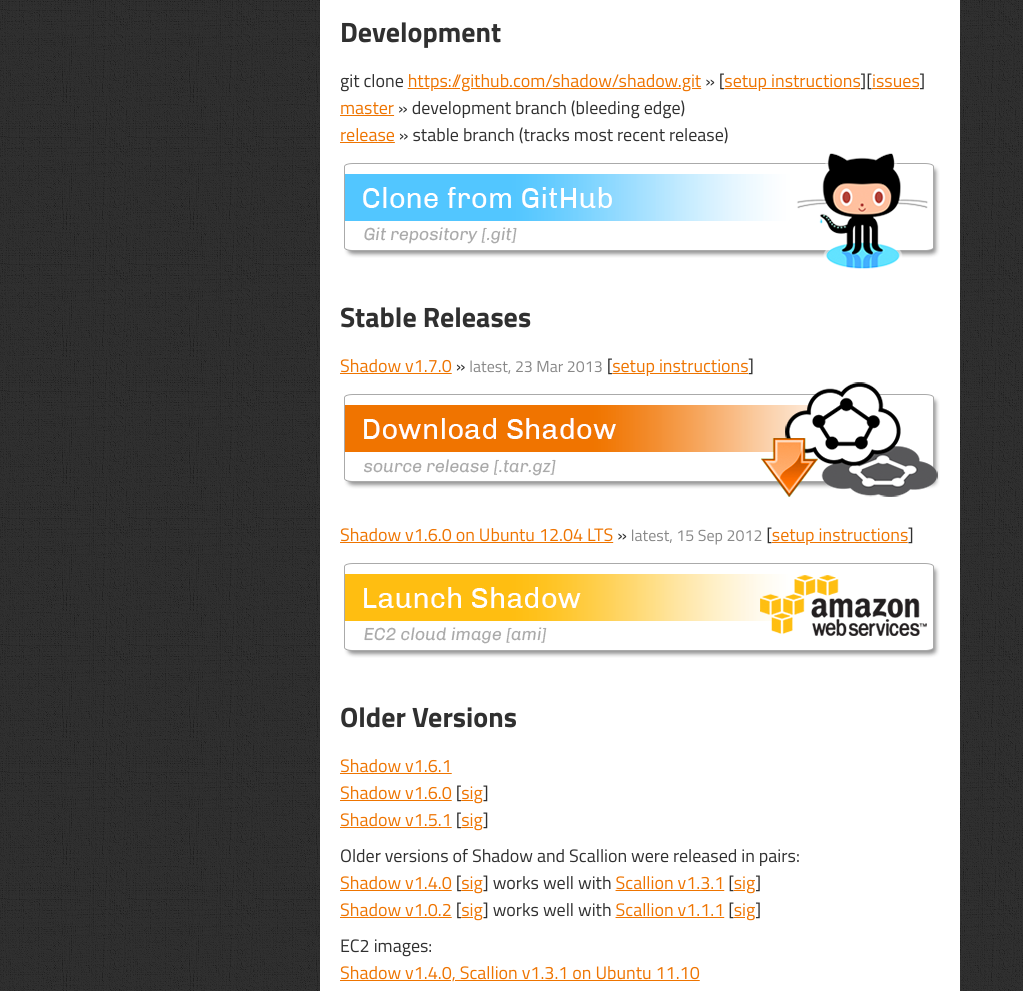
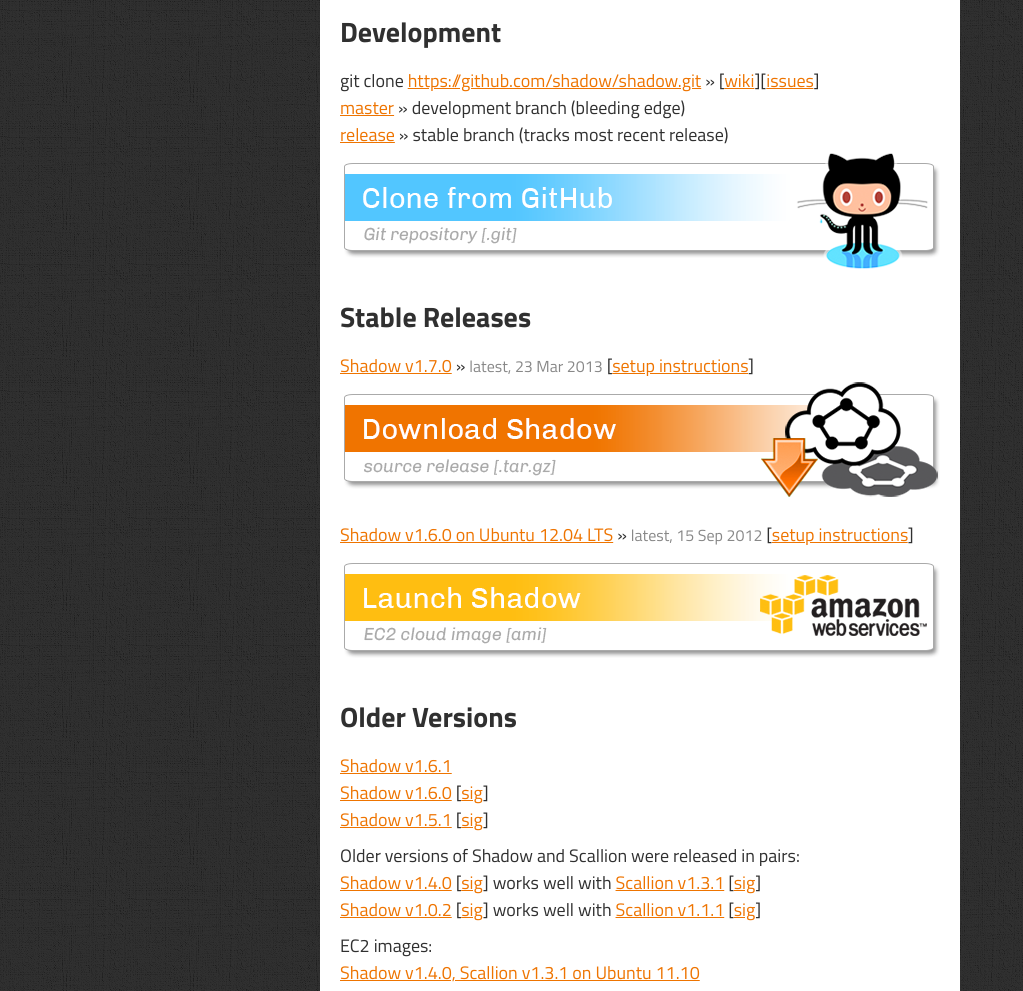
Before and after one commit to shadow/shadow.github.io, a Jekyll site: the page built from download/index.md, in a window 1280 px wide, cut to the strip 278-1269 px from the top of the page. Shown: the whole strip, without its empty margins (0-1023 px from the left). Built offline with Jekyll 4.4.1, drawn with Linux system fonts in a browser that asks for light colours; some web fonts are replaced; Markdown is read by kramdown in place of the engine named in the settings.

Commit message:
set wiki label

```diff
--- a/download/index.md
+++ b/download/index.md
@@ -6,7 +6,7 @@
 Development
 ===========
 
-git clone [https://github.com/shadow/shadow.git][gitrepo] &raquo; \[[setup instructions][wiki]\]\[[issues][issues]\]
+git clone [https://github.com/shadow/shadow.git][gitrepo] &raquo; \[[wiki][wiki]\]\[[issues][issues]\]
 [master][gitmaster] &raquo; development branch (bleeding edge)
 [release][gitrelease] &raquo; stable branch (tracks most recent release)
 <a href="https://github.com/shadow/shadow.git" target="_blank"><img title="clone git repository from github" src="/assets/git-download-button.png" /></a>
```
